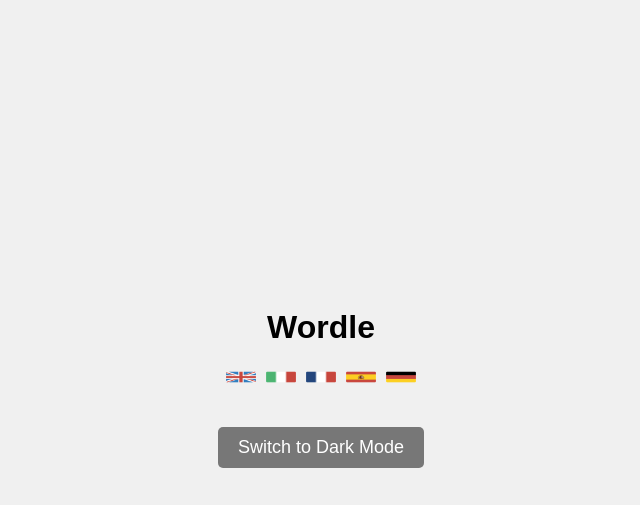
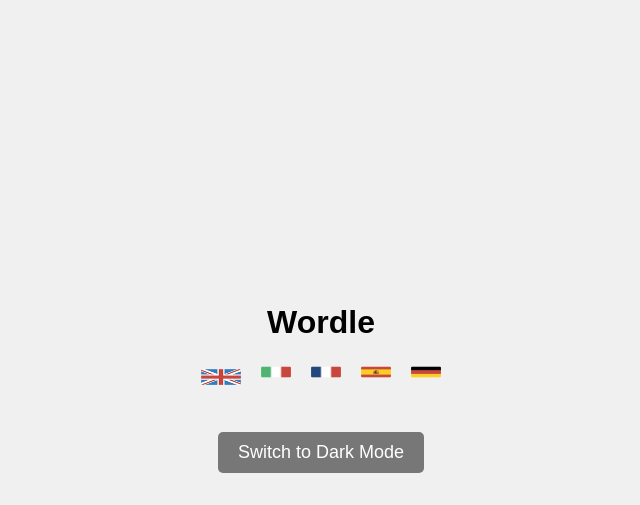
Before and after one commit to MikaelEngvall/Wordle, a plain HTML site: page index.html in a window 1280 px wide. Both pictures are taken after a click on the picture 560 px from the left and 377 px from the top of the page. Shown: the whole page, without its empty margins (319-959 px from the left). Drawn offline with Linux system fonts and the light colour scheme; no server answers.

Commit message:
active flagg

```diff
--- a/script.js
+++ b/script.js
@@ -16,6 +16,11 @@ languageFlags.forEach(flag => {
     flag.addEventListener("click", () => {
         currentLang = flag.getAttribute("data-lang");
         console.log(`Language changed to: ${currentLang}`);
+        // Remove the "active" class from all flags
+        languageFlags.forEach(f => f.classList.remove("active"));
+
+        // Add the "active" class to the clicked flag
+        flag.classList.add("active");
         initializeGame();  // Restart the game with the new language
     });
 });
--- a/style.css
+++ b/style.css
@@ -195,9 +195,15 @@ body.dark-mode .key.absent {
     width: 30px;
     height: 20px;
     cursor: pointer;
-    transition: transform 0.2s;
+    margin: 0 5px;
+    transition: all 0.3s ease; /* Smooth transition for resizing */
 }
 
 .language-flag:hover {
     transform: scale(1.1);
 }
+/* Enlarged size for the clicked (active) flag */
+.language-flag.active {
+    width: 40px; /* Make the clicked flag bigger */
+    height: 30px; /* Adjust the height accordingly */
+}
```
